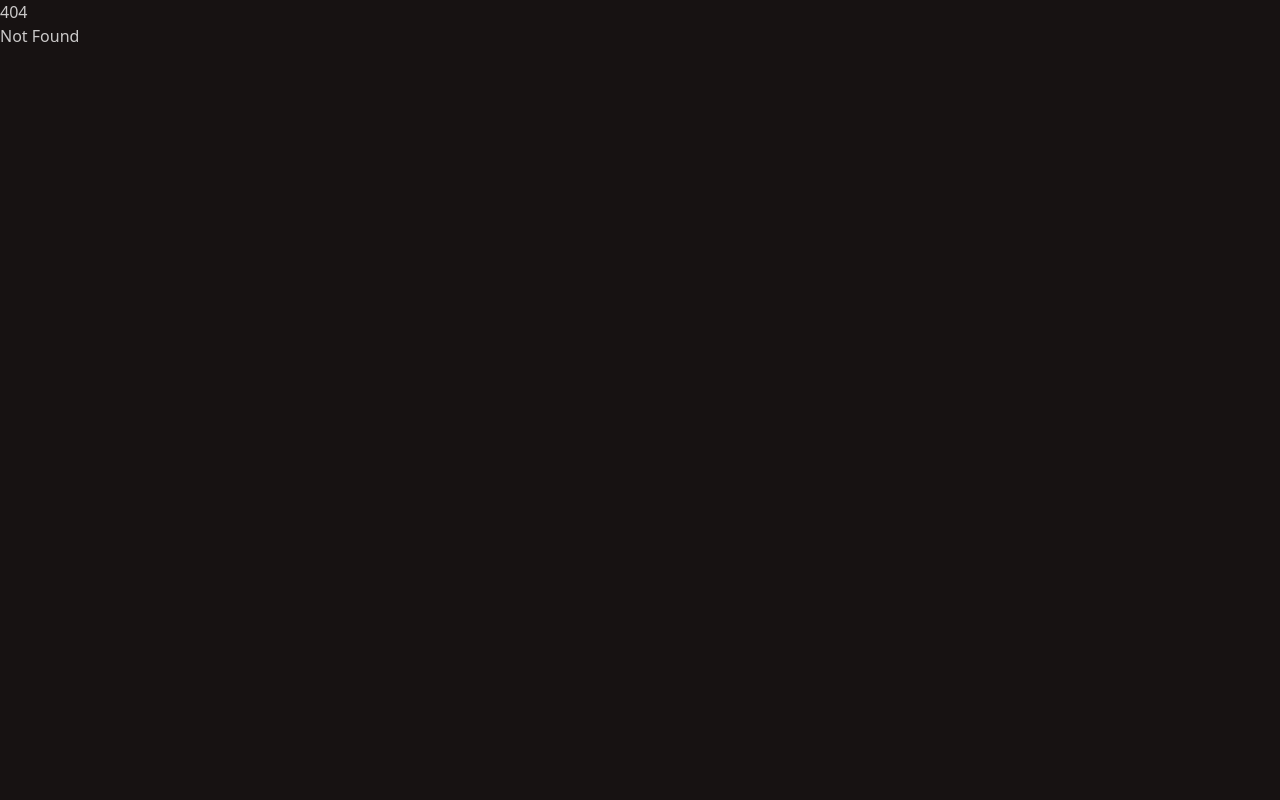
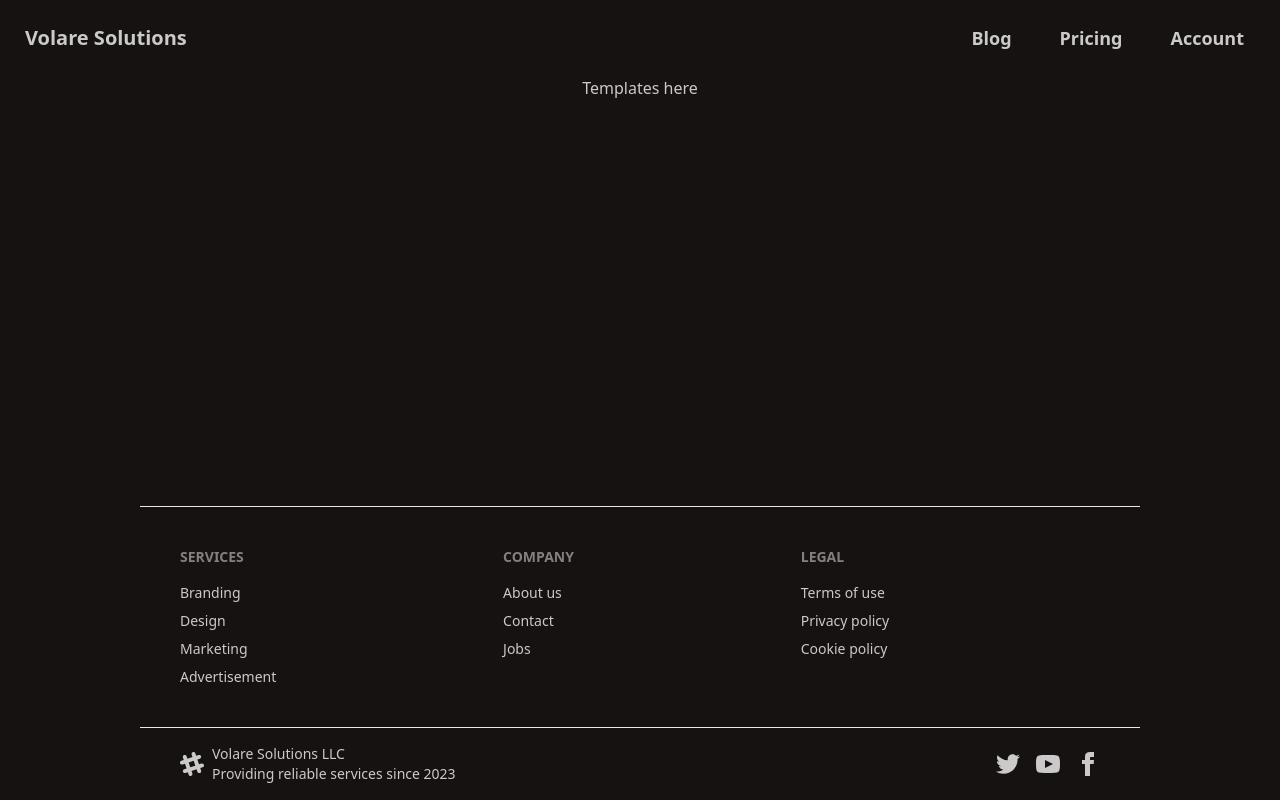
Before and after one commit to Volare-Solutions/volaresolutions.tech, a SvelteKit app: page /templates in a window 1280 px wide. Before the commit this address had no page. Built offline with nearby package versions, Linux system fonts and the light colour scheme.

Commit message:
Add templates route

```diff
--- /dev/null
+++ b/src/routes/(marketing)/templates/+page.svelte
@@ -0,0 +1 @@
+<div class="flex items-center justify-center">Templates here</div>
--- /dev/null
+++ b/src/routes/(marketing)/templates/ecommerce/+page.svelte
@@ -0,0 +1 @@
+<div class="flex items-center justify-center">Ecommerce templates here</div>
--- /dev/null
+++ b/src/routes/(marketing)/templates/portfolio/+page.svelte
@@ -0,0 +1 @@
+<div class="flex items-center justify-center">Portfolio templates here</div>
```
